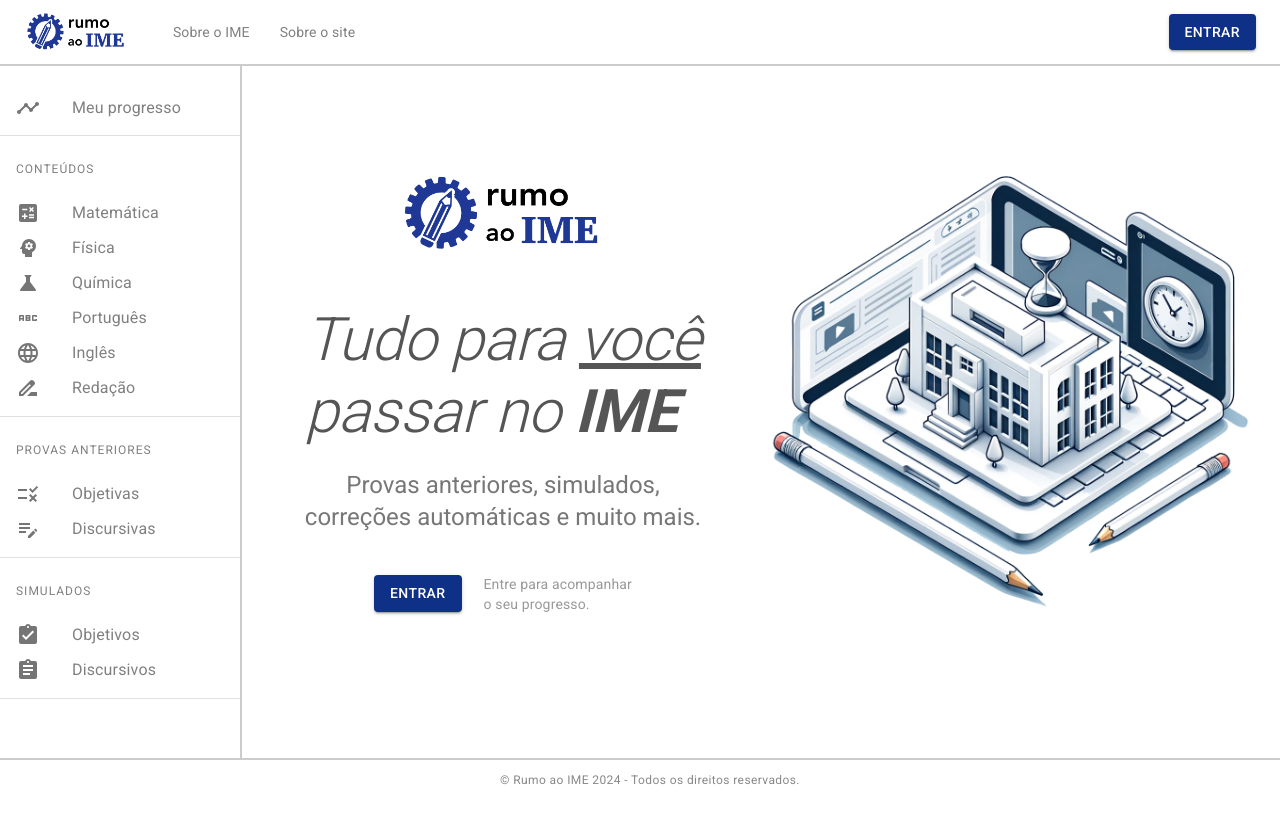
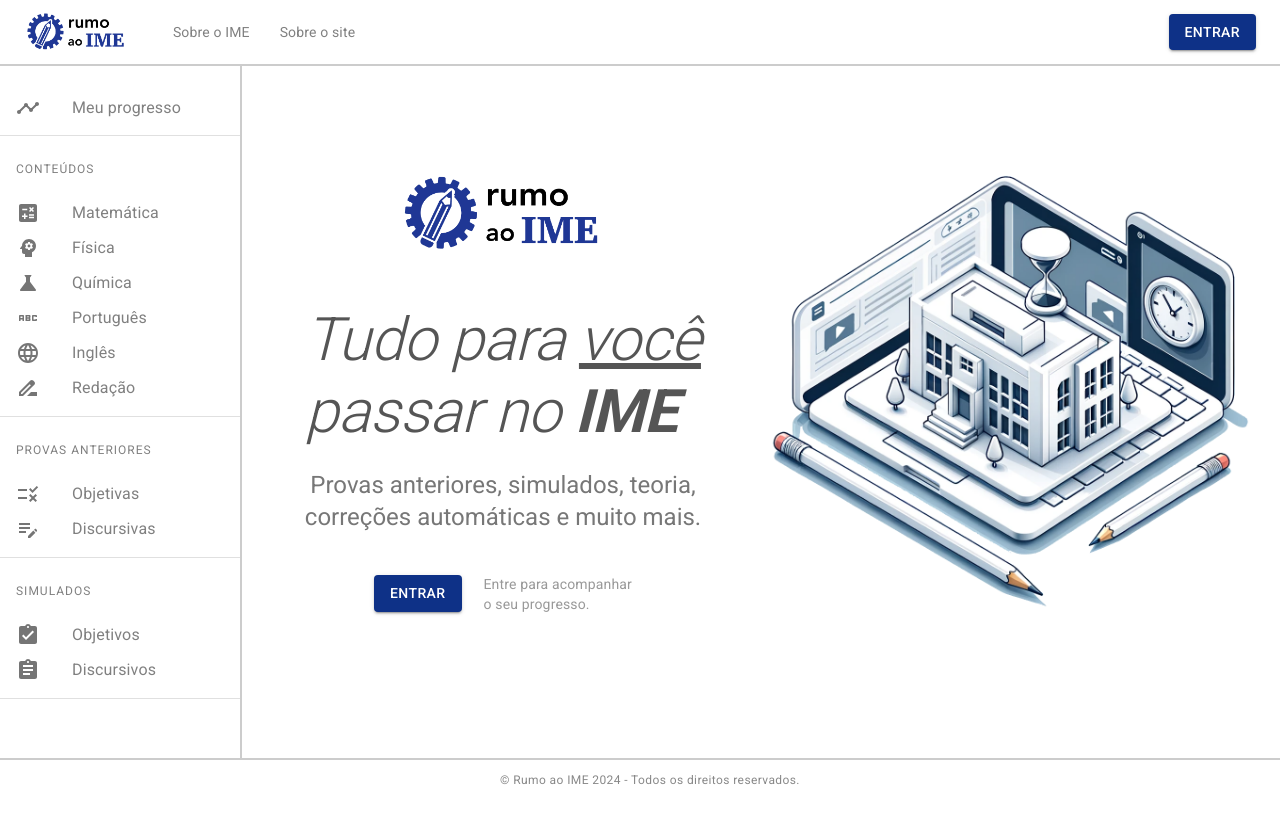
Before and after one commit to ajstourinho/rumoaoime, a React (Create React App) app in the folder frontend/: page / in a window 1280 px wide. Shown: the top 822 px of the page. Built offline with nearby package versions, Linux system fonts and the light colour scheme; what mathjax3-react would draw is missing.

Commit message:
Adjust text

```diff
--- a/frontend/src/pages/LandingPage.jsx
+++ b/frontend/src/pages/LandingPage.jsx
@@ -39,7 +39,7 @@ function LandingPage() {
           passar no <b>IME</b>
         </Typography>
         <Typography variant="h5" style={{ color: "#777", textAlign: "center"}}>
-          Provas anteriores, simulados, correções automáticas e muito
+          Provas anteriores, simulados, teoria, correções automáticas e muito
           mais.
         </Typography>
 
```
